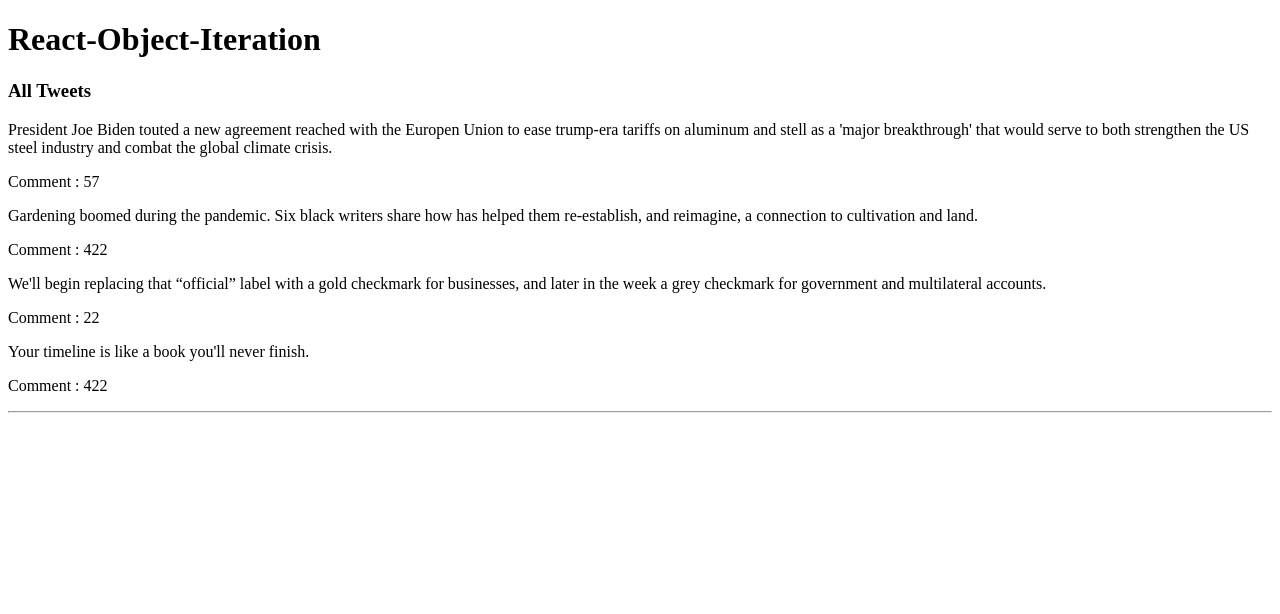
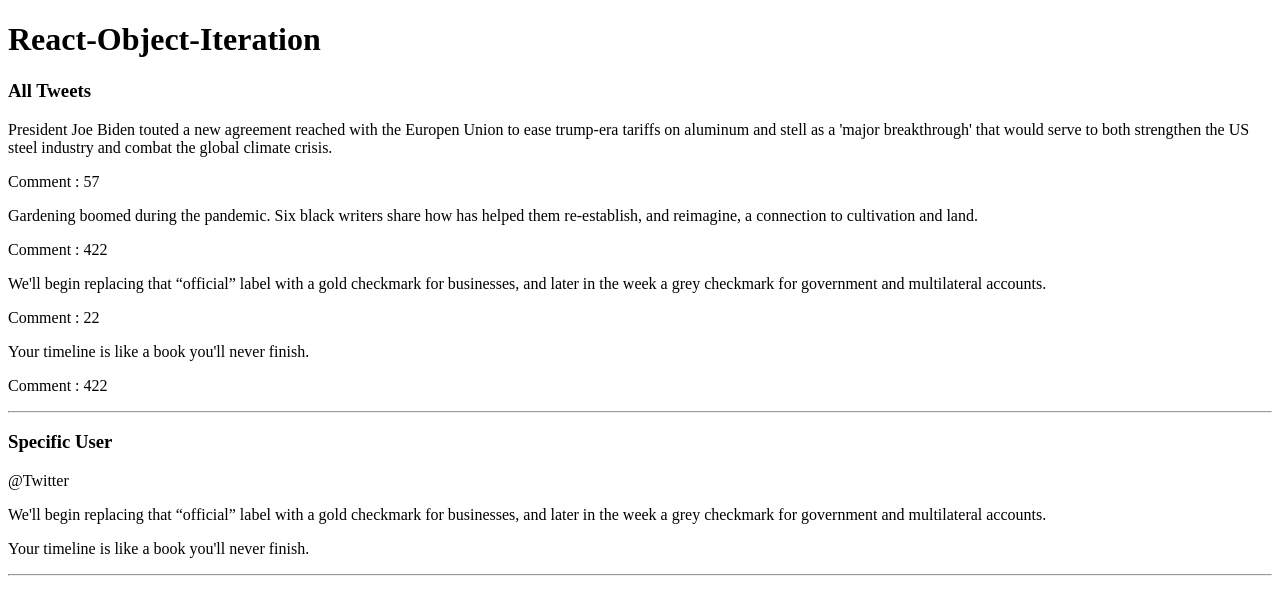
Before and after one commit to Hermacle/React-Object-Iteration, a React (Vite) app: page / in a window 1280 px wide. Shown: the top 614 px of the page. Built offline with nearby package versions, Linux system fonts and the light colour scheme; the HTML template or start-up script is replaced by a standard one.

Commit message:
feat : Show only tweets from a specific user with their profile

```diff
--- a/src/App.jsx
+++ b/src/App.jsx
@@ -1,13 +1,20 @@
 import React from 'react';
 import AllTweets from './components/AllTweets';
+import SpecificUser from './components/SpecificUser';
 
 function App() {
   return (
     <>
       <h1>React-Object-Iteration</h1>
+      {/* Option 1: Afficher tous les tweets de tous les utilisateurs ensemble. */}
       <div>
         <h3>All Tweets</h3>
         <AllTweets />
+      </div><hr />
+      {/* Option 2: Afficher seulement les tweets d'un utilisateur spécifique avec son profil. */}
+      <div>
+        <h3>Specific User</h3>
+        <SpecificUser />
       </div><hr />
     </>
   );
--- /dev/null
+++ b/src/components/SpecificUser.jsx
@@ -0,0 +1,16 @@
+import usersData from "../data/usersData";
+
+// Option 2: Afficher seulement les tweets d'un utilisateur spécifique avec son profil.
+function SpecificUser() {
+  return (
+    <div>
+      {usersData.Twitter.profile.userName}
+      {usersData.Twitter.tweets.map((tweet) => (
+        <div key={tweet.id}>
+          <p>{tweet.text}</p>
+        </div>
+      ))}
+    </div>
+  );
+}
+export default SpecificUser;
```
